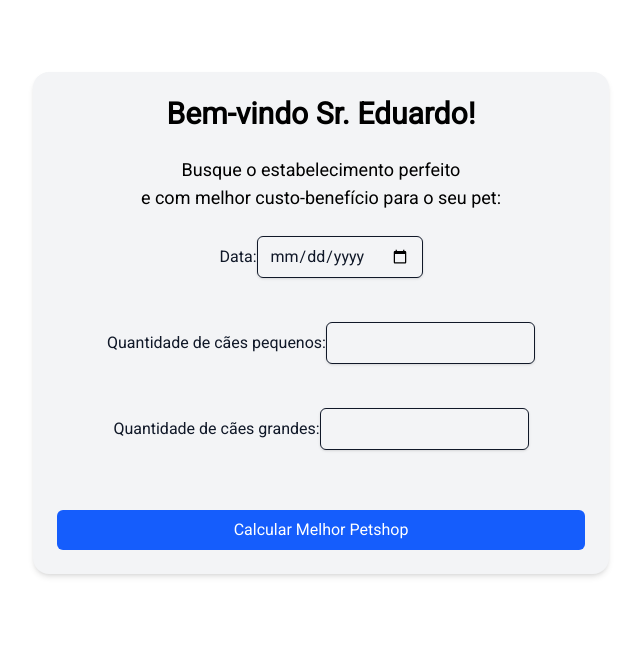
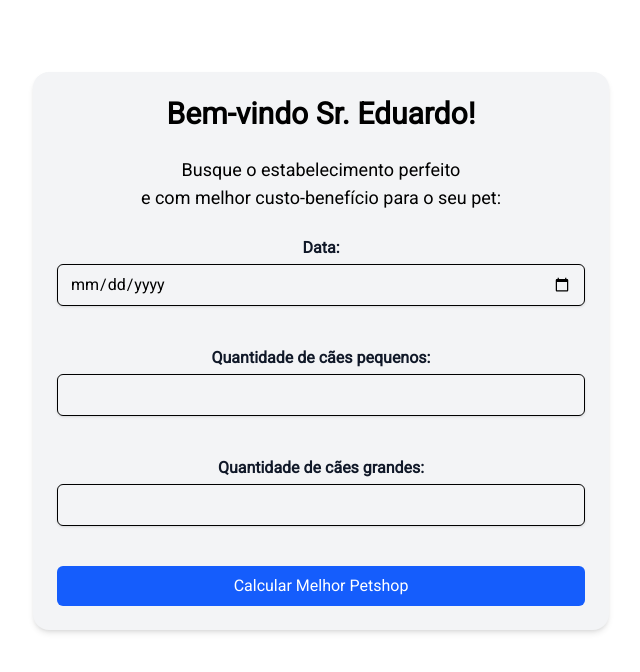
Before and after one commit to ErickDev00/petshopCase, a React (Vite) app in the folder frontend/: page / in a window 1280 px wide. Shown: the top 672 px of the page, without its empty margins (319-959 px from the left). Built offline with nearby package versions, Linux system fonts and the light colour scheme.

Commit message:
feat: alteração no estilo do formulário

```diff
--- a/frontend/src/App.jsx
+++ b/frontend/src/App.jsx
@@ -20,6 +20,7 @@ function App() {
       const response = await fetch(url, { method: "POST" });
       const resultado = await response.json();
       setResultado(resultado);
+      console.log(resultado);
     } catch (erro) {
       console.log("Erro:", erro);
     }
@@ -39,64 +40,72 @@ function App() {
         <div>
           <form onSubmit={enviarForm} className="space-y-4">
             <div className="flex flex-col ">
-              <label htmlFor="data" className="mb-1 font-medium text-gray-900">
+              <label
+                htmlFor="data"
+                className="mb-1 font-semibold text-gray-900"
+              >
                 Data:
+              </label>
               <input
                 type="date"
                 name="data"
                 id="data"
-                  className="px-3 py-2 border rounded-md shadow-sm focus:outline-none focus:ring-2 focus:ring-blue-500 focus:bg-blue-200"
+                className="px-3 py-2 border rounded-md shadow-sm focus:outline-none focus:ring-2 focus:ring-blue-500 focus:bg-blue-200 font"
                 required
               />
-              </label>
+
               <br />
             </div>
 
             <div className="flex flex-col">
-              <label className="mb-1 font-medium text-gray-900">
+              <label className="mb-1 font-semibold text-gray-900">
                 Quantidade de cães pequenos:
+              </label>
               <input
                 type="number"
                 name="qtdCaesPequenos"
                 required
                 className="px-3 py-2 border rounded-md shadow-sm focus:outline-none focus:ring-2 focus:ring-blue-500 focus:bg-blue-200"
               />
-              </label>
+
               <br />
             </div>
 
             <div className="flex flex-col">
               <label
                 htmlFor="qtdCaesGrandes"
-                className="mb-1 font-medium text-gray-900"
+                className="mb-1 font-semibold text-gray-900"
               >
                 Quantidade de cães grandes:
+              </label>
               <input
                 type="number"
                 name="qtdCaesGrandes"
                 required
                 className="px-3 py-2 border rounded-md shadow-sm focus:outline-none focus:ring-2 focus:ring-blue-500 focus:bg-blue-200"
               />
-              </label>
+
               <br />
             </div>
 
             <button
               type="submit"
-              className="w-full mt-4 cursor-pointer bg-blue-600 text-white py-2 px-4 rounded-md hover:bg-blue-800 transition-colors"
+              className="w-full cursor-pointer bg-blue-600 text-white py-2 px-4 rounded-md hover:bg-blue-800 transition-colors"
             >
               Calcular Melhor Petshop
             </button>
           </form>
 
           {resultado && (
-            <div>
+            <div className="mt-3">
               <h3>Resultado:</h3>
               <p>
-                Com base na sua necessidade, o melhor petshop será{" "}
+                Com base na sua necessidade, o melhor petshop será o{" "}
                 {resultado.nome}
               </p>
-              <p>Preço Total: R$ {resultado.precoTotal}</p>
+              <p className="font-bold text-green-800">
+                Preço Total: R$ {resultado.precoTotal}
+              </p>
             </div>
           )}
         </div>
```
Lines whose indentation alone changed are shown as unchanged.
